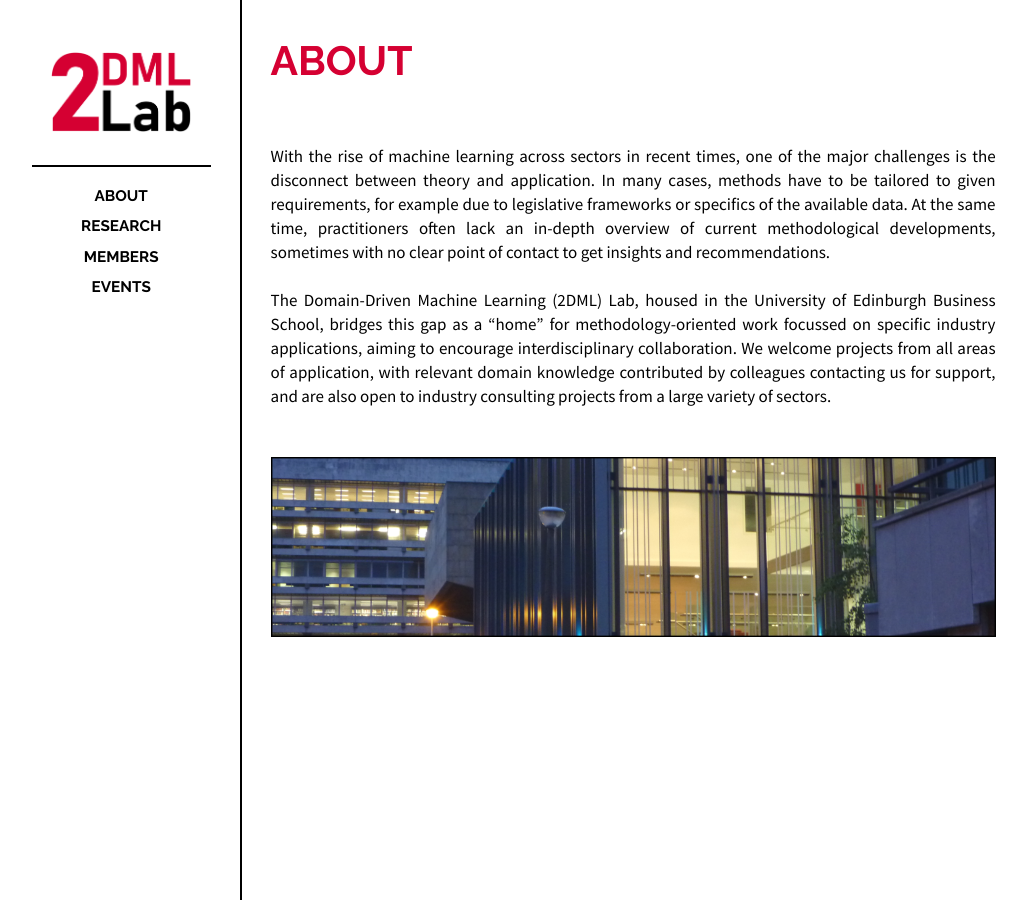
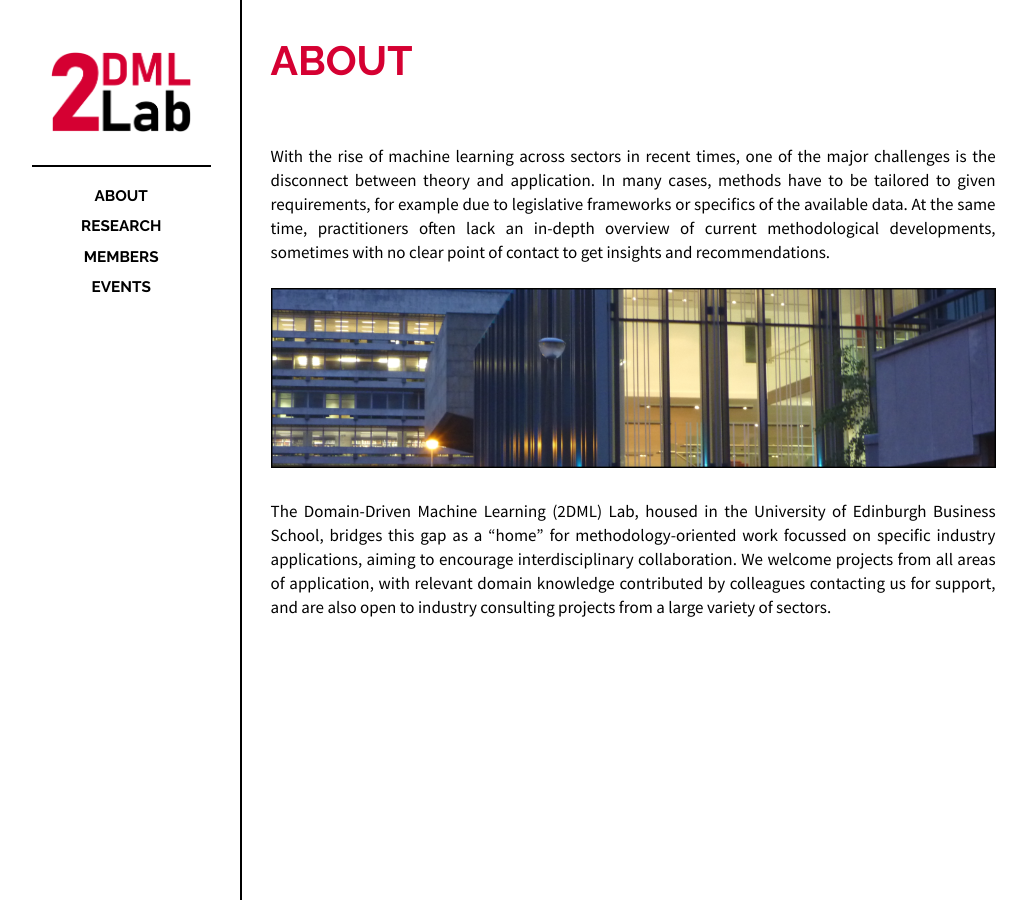
Before and after one commit to 2dml-lab/2dml-lab.github.io, a Jekyll site: the page built from _posts/2024-02-04-about.md, in a window 1280 px wide. Shown: the whole page, without its empty margins (118-1145 px from the left). Built offline with Jekyll 4.4.1, drawn with Linux system fonts in a browser that asks for light colours.

Commit message:
Update 2024-02-04-about.md

```diff
--- a/_posts/2024-02-04-about.md
+++ b/_posts/2024-02-04-about.md
@@ -10,7 +10,8 @@ categories: posts
 
 With the rise of machine learning across sectors in recent times, one of the major challenges is the disconnect between theory and application. In many cases, methods have to be tailored to given requirements, for example due to legislative frameworks or specifics of the available data. At the same time, practitioners often lack an in-depth overview of current methodological developments, sometimes with no clear point of contact to get insights and recommendations.
 
+<img src="/images/school.png" width="100%">
+
 The Domain-Driven Machine Learning (2DML) Lab, housed in the University of Edinburgh Business School, bridges this gap as a “home” for methodology-oriented work focussed on specific industry applications, aiming to encourage interdisciplinary collaboration. We welcome projects from all areas of application, with relevant domain knowledge contributed by colleagues contacting us for support, and are also open to industry consulting projects from a large variety of sectors.
 
 <br>
-<img src="/images/school.png" width="100%">
```
